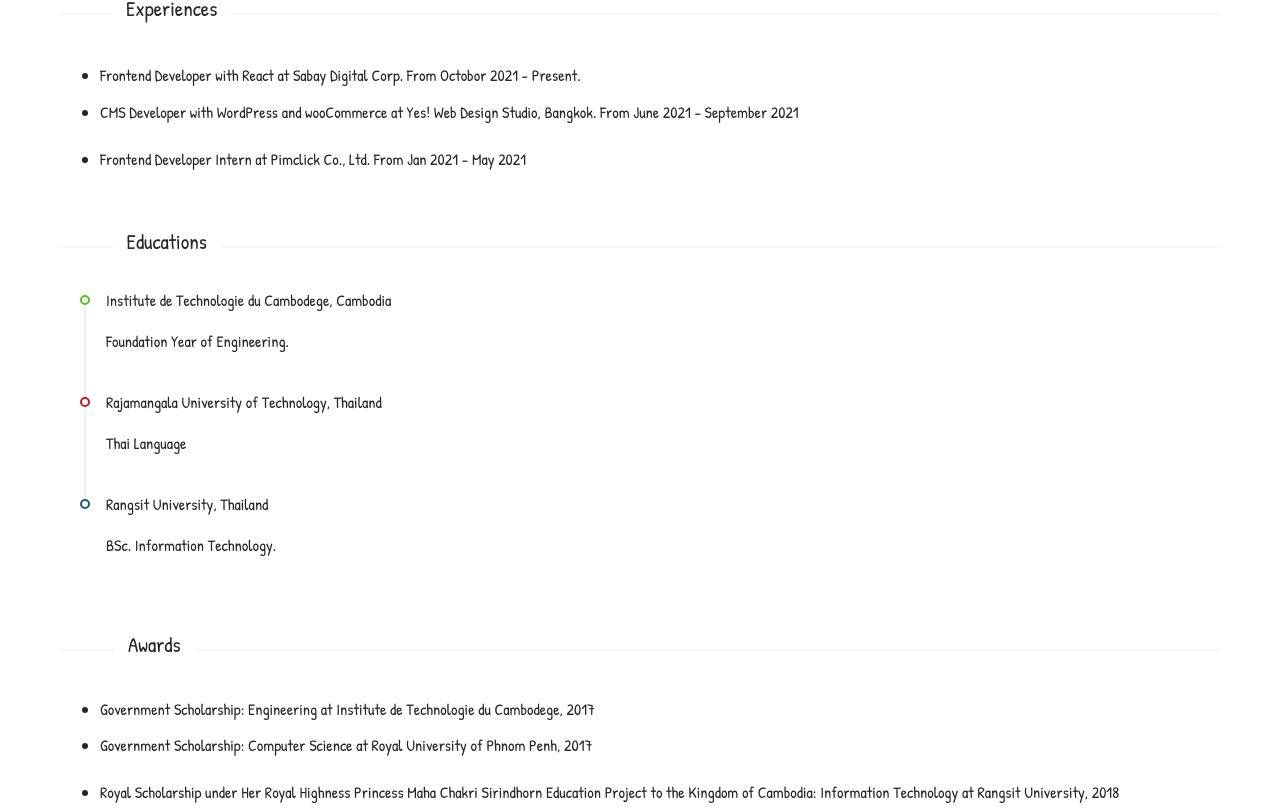
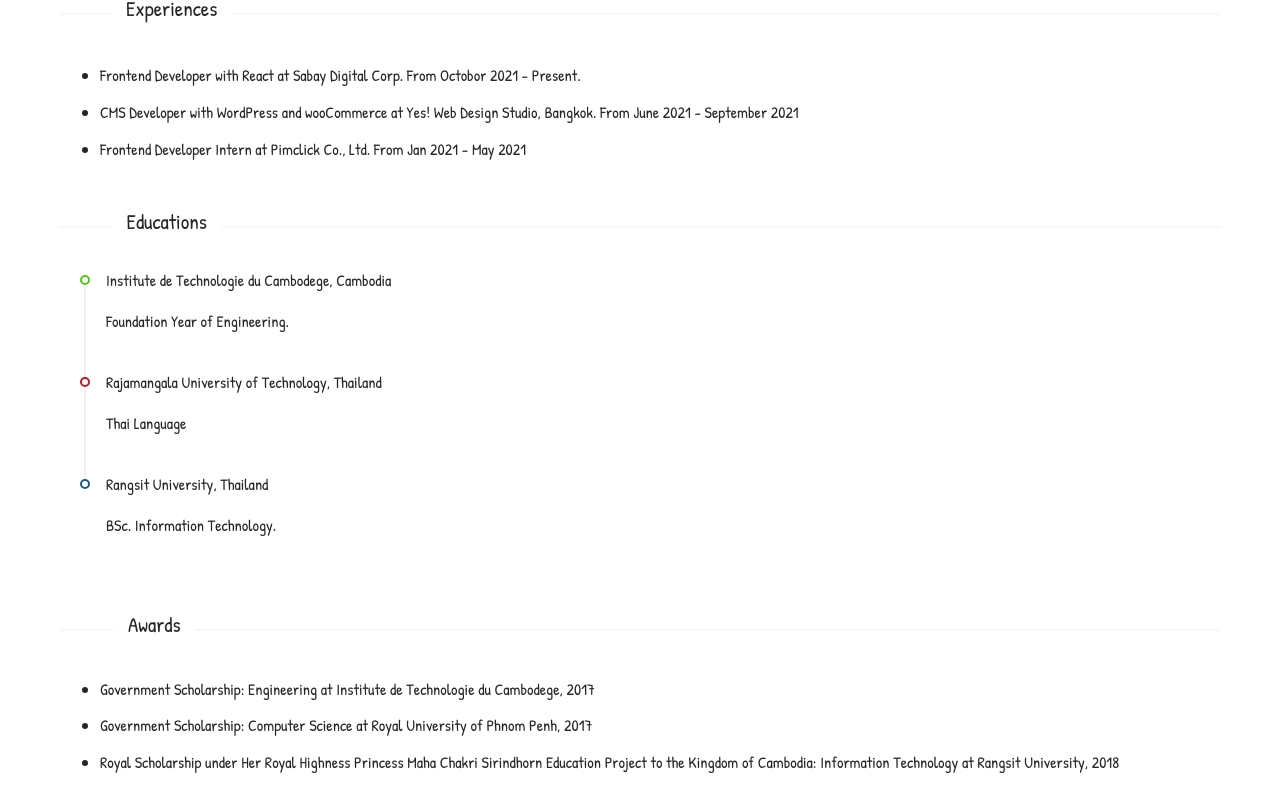
Before and after one commit to msophanith/nextjs_portfolio, a Next.js app: page / in a window 1280 px wide. Shown: the part 229-1040 px from the top of the page. Built offline with nearby package versions, Linux system fonts and the light colour scheme.

Commit message:
updated style

```diff
--- a/section/award.js
+++ b/section/award.js
@@ -12,7 +12,7 @@ const Award = () => {
         <li style={{ lineHeight: 1.7, padding: '10px 0' }}>
           {awd.KH}: {awd.TYPE_RUPP}
         </li>
-        <li style={{ lineHeight: 1.7, padding: '10px 0' }}>
+        <li style={{ lineHeight: 1.7 }}>
           {awd.TH}: {awd.TYPE_RSU}
         </li>
       </ul>
--- a/section/experience.js
+++ b/section/experience.js
@@ -14,7 +14,7 @@ const Experience = () => {
           {exp.yes_web}
           <span> From {exp.yes_year}</span>
         </li>
-        <li style={{ lineHeight: 1.7, padding: '10px 0' }}>
+        <li style={{ lineHeight: 1.7 }}>
           {exp.pim_click}
           <span> From {exp.pim_year}</span>
         </li>
```
